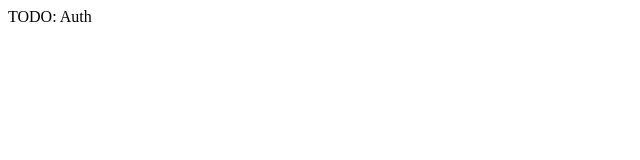
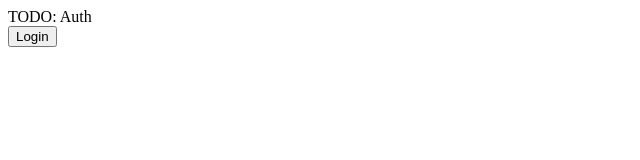
Before and after one commit to myrcella/unipak, a React app: page / in a window 1280 px wide. Shown: the top 160 px of the page, without its empty margins (0-640 px from the left). Built offline with nearby package versions, Linux system fonts and the light colour scheme; the HTML template or start-up script is replaced by a standard one.

Commit message:
Add a quick login button in Auth view

```diff
--- a/src/Auth.jsx
+++ b/src/Auth.jsx
@@ -6,7 +6,19 @@ export default class Auth extends React.Component {
     this.state = {};
   }
 
+  login = () => {
+    this.props.setUser({}); // TODO: some data in this object
+  }
+
   render() {
-    return <div>TODO: Auth</div>;
+    return (
+      <div>
+        TODO: Auth<br />
+        <input
+          type="button"
+          value="Login"
+          onClick={this.login}
+        />
+      </div>);
   }
 }
```
